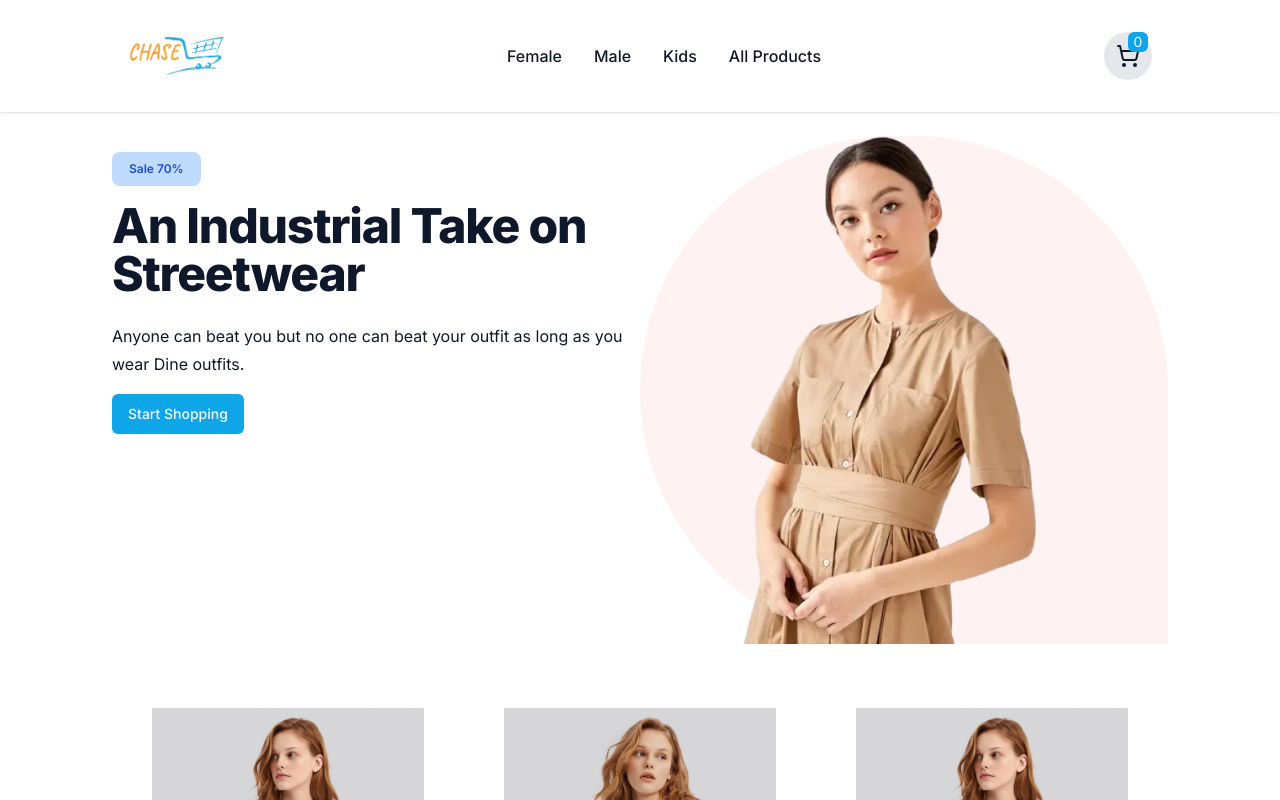
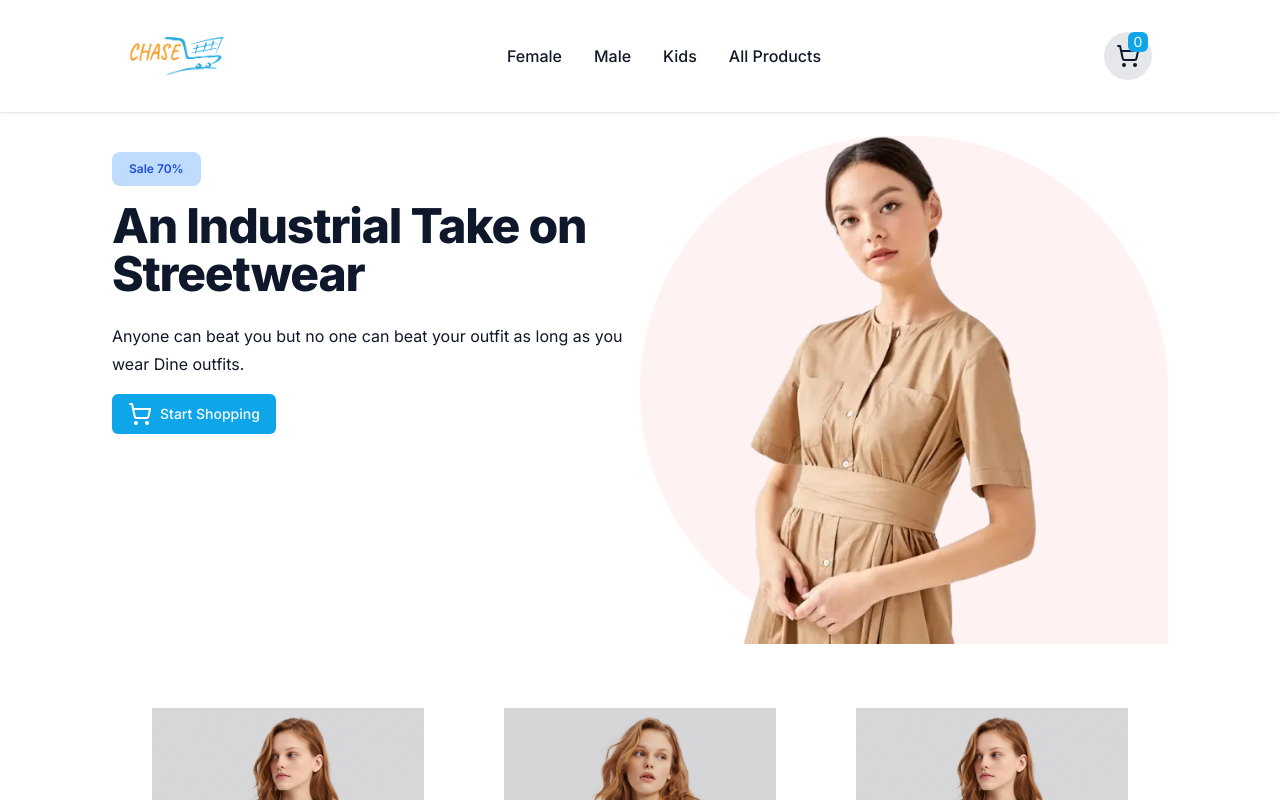
Before and after one commit to uzair657/chasecart, a Next.js app: page / in a window 1280 px wide. Shown: the top 800 px of the page. Built offline with nearby package versions, Linux system fonts and the light colour scheme.

Commit message:
Hero Section Button updated

```diff
--- a/src/views/Hero.tsx
+++ b/src/views/Hero.tsx
@@ -2,6 +2,7 @@ import { Badge } from "@/components/ui/badge"
 import Image from "next/image"
 import HeroImg from "public/hero_section.webp"
 import { Button } from "@/components/ui/button"
+import {ShoppingCart} from "lucide-react"
 
 const Hero = () => {
   return (
@@ -15,7 +16,10 @@ const Hero = () => {
       <p className="leading-7 [&:not(:first-child)]:mt-6">
       Anyone can beat you but no one can beat your outfit as long as you wear Dine outfits.
       </p>
-      <Button className="bg-sky-500 hover:bg-sky-600  mt-4">Start Shopping</Button>
+      <Button className="bg-sky-500 hover:bg-sky-600  mt-4">
+        <span><ShoppingCart className="h-6 w-6 text-white mr-2" /></span>
+        Start Shopping
+        </Button>
 
         </div>
         {/* Right Side Hero Section Image */}
```
